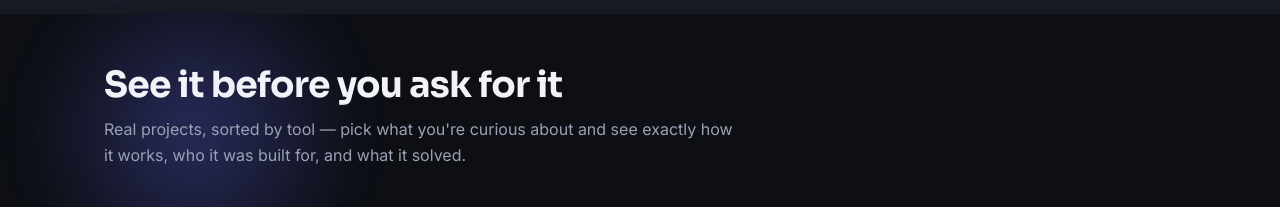
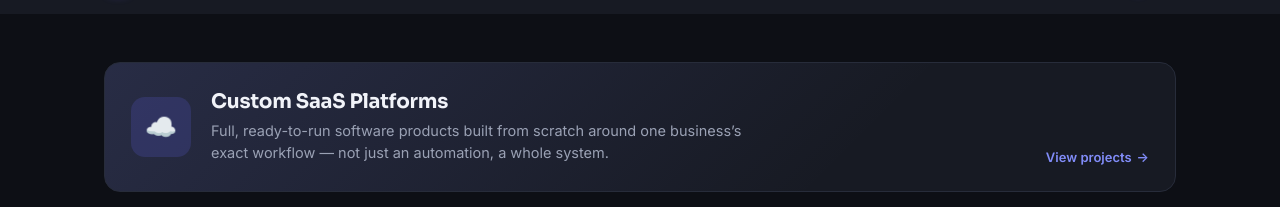
Before and after one commit to growlyze/solutions-showcase, a website: page public/index.html in a window 1280 px wide. Shown: the part 50-257 px from the top of the page. Drawn offline with Linux system fonts and the light colour scheme.

Commit message:
Remove hero heading from home page

```diff
--- a/public/app.js
+++ b/public/app.js
@@ -117,10 +117,6 @@ function renderHome() {
   ` : '';
 
   app.innerHTML = `
-    <div class="hero">
-      <h1>See it before you ask for it</h1>
-      <p>Real projects, sorted by tool — pick what you're curious about and see exactly how it works, who it was built for, and what it solved.</p>
-    </div>
     ${featuredHtml}
     ${sections}
   `;
--- a/public/style.css
+++ b/public/style.css
@@ -159,41 +159,6 @@ a { color: inherit; text-decoration: none; }
 :root[data-theme="light"] .theme-switch-thumb { transform: translateX(24px); }
 
 #app { padding: 48px 24px 80px; }
-
-.hero {
-  position: relative;
-  isolation: isolate;
-  margin-bottom: 40px;
-}
-
-.hero::before {
-  content: '';
-  position: absolute;
-  top: -100px;
-  left: -80px;
-  width: 340px;
-  height: 340px;
-  background: radial-gradient(circle, var(--accent-glow), transparent 70%);
-  filter: blur(20px);
-  z-index: -1;
-  pointer-events: none;
-}
-
-.hero h1 {
-  font-family: 'Sora', 'Inter', system-ui, sans-serif;
-  font-size: 36px;
-  font-weight: 700;
-  letter-spacing: -0.02em;
-  margin: 0 0 10px;
-}
-
-.hero p {
-  font-size: 16px;
-  color: var(--text-muted);
-  max-width: 640px;
-  margin: 0;
-  line-height: 1.6;
-}
 
 .category-section {
   margin-bottom: 44px;
```
